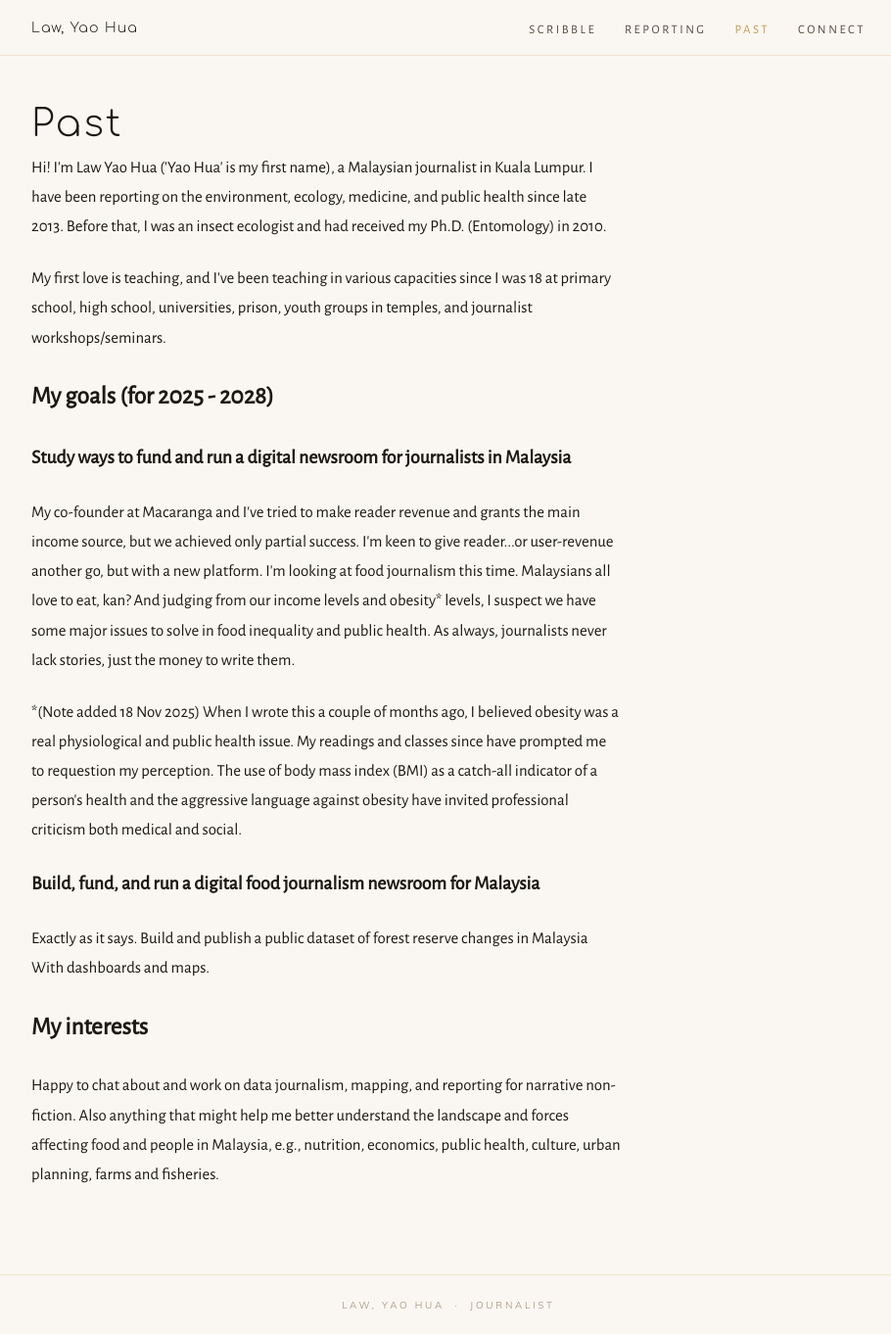
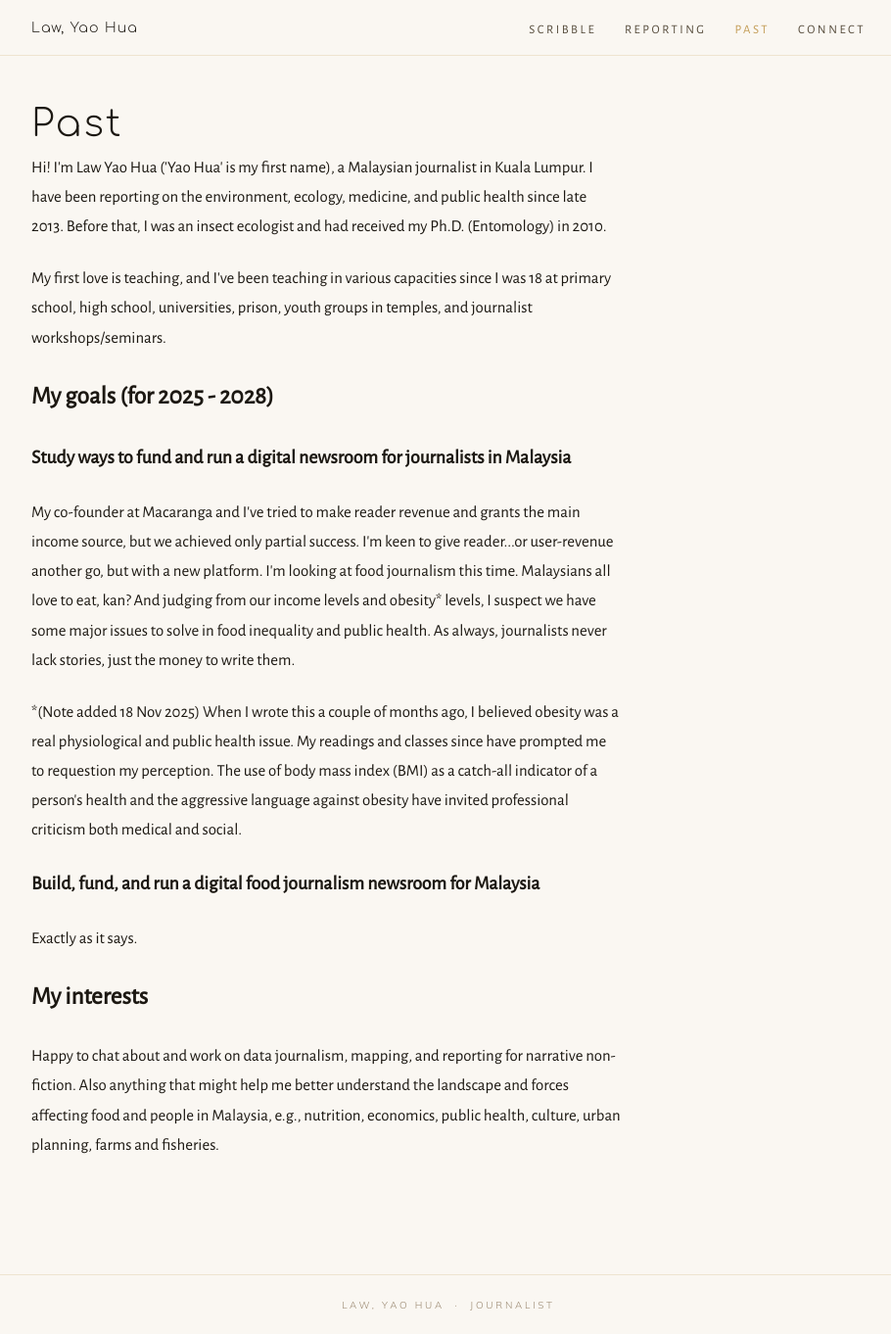
Before and after one commit to yhlreporter/site, a Jekyll site: the page built from about/index.html, in a window 1280 px wide and 1362 px high. Shown: the whole window at 98% size, without its empty margins (182-1092 px from the left). Built offline with Jekyll 4.4.1, drawn with Linux system fonts in a browser that asks for light colours.

Commit message:
Update index.html

```diff
--- a/about/index.html
+++ b/about/index.html
@@ -41,9 +41,7 @@ permalink: /about/
     and the aggressive language against obesity have invited professional
     criticism both medical and social.</p>
     <p><h3>Build, fund, and run a digital food journalism newsroom for Malaysia </h3></p>
-    <p>Exactly as it says. Build and publish a
-    public dataset of forest reserve changes in Malaysia With dashboards and
-    maps.</p> <p><h2>My interests</h2></p> <p>Happy to chat about and work on data journalism, mapping,
+    <p>Exactly as it says.</p> <p><h2>My interests</h2></p> <p>Happy to chat about and work on data journalism, mapping,
     and reporting for narrative non-fiction. Also anything that might help me
     better understand the landscape and forces affecting food and people in
     Malaysia, e.g., nutrition, economics, public health, culture, urban
```
